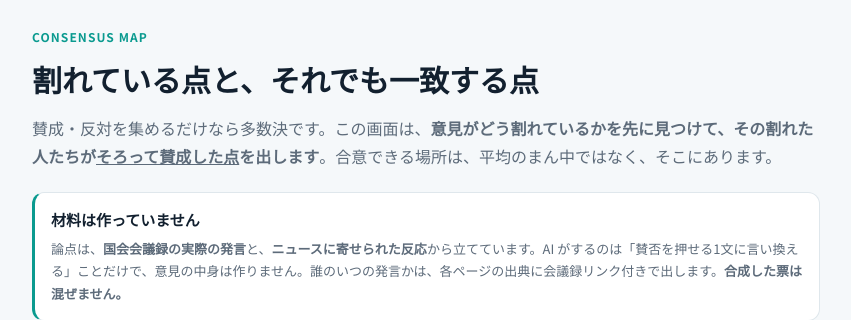
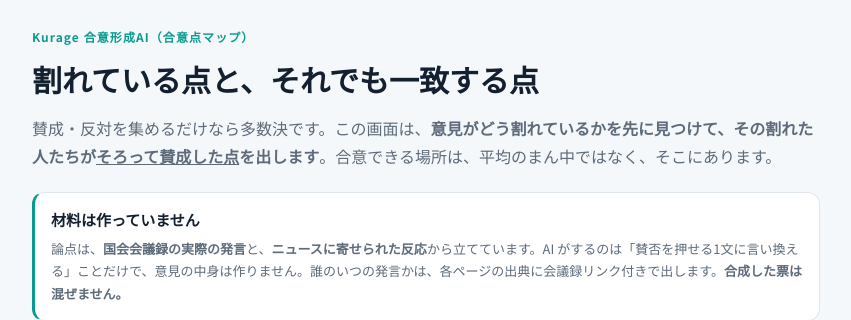
Before and after one commit to katsushi2441/kconsensus, a FastAPI app: page / in a window 1280 px wide. Shown: the top 320 px of the page, without its empty margins (214-1065 px from the left). Run offline with FastAPI, Linux system fonts and the light colour scheme; data that the repository does not hold is empty.

Commit message:
表示名を「Kurage 合意形成AI（合意点マップ）」に（しばらく旧名を括弧で残す）
Co-Authored-By: Claude Opus 5.5 <noreply@anthropic.com>

```diff
--- a/app/main.py
+++ b/app/main.py
@@ -1,5 +1,5 @@
 #!/usr/bin/env python3
-"""Kurage 合意点マップ — 賛否を集めて、意見の割れ方と、それでも一致する点を出す。
+"""Kurage 合意形成AI（合意点マップ） — 賛否を集めて、意見の割れ方と、それでも一致する点を出す。
 
 Pol.is がやっている「合意点の発見」を自前で実装したもの（本体は AGPL-3.0 なので
 fork せず、同じ筋を MIT で書いた。計算は app/polis.py）。
@@ -25,7 +25,7 @@ from .store import connect, init_db
 
 HERE = Path(__file__).resolve().parent
 PUBLIC = os.environ.get("KCONSENSUS_PUBLIC_BASE", "https://kurage.exbridge.jp/kconsensus.php/")
-app = FastAPI(title="Kurage 合意点マップ")
+app = FastAPI(title="Kurage 合意形成AI（合意点マップ）")
 init_db()
 
 
--- a/app/templates/index.html
+++ b/app/templates/index.html
@@ -3,7 +3,7 @@
 <head>
 <meta charset="utf-8">
 <meta name="viewport" content="width=device-width,initial-scale=1">
-<title>Kurage 合意点マップ — 割れている点と、それでも一致する点を出す</title>
+<title>Kurage 合意形成AI（合意点マップ） — 割れている点と、それでも一致する点を出す</title>
 <meta name="description" content="国会の実発言とニュースへの反応から論点を立て、賛否を集めて、意見のグループと合意点を出します。Pol.is と同じ筋の計算を自前で実装しています。">
 <link rel="preconnect" href="https://fonts.googleapis.com">
 <link href="https://fonts.googleapis.com/css2?family=Noto+Sans+JP:wght@400;700;900&display=swap" rel="stylesheet">
@@ -11,7 +11,7 @@
 </head>
 <body>
 <div class="wrap">
-<p class="kick">CONSENSUS MAP</p>
+<p class="kick">Kurage 合意形成AI（合意点マップ）</p>
 <h1>割れている点と、それでも一致する点</h1>
 <p class="lead">賛成・反対を集めるだけなら多数決です。この画面は、<b>意見がどう割れているかを先に見つけて、その割れた人たちが<u>そろって賛成した点</u>を出します</b>。合意できる場所は、平均のまん中ではなく、そこにあります。</p>
 
--- a/app/templates/topic.html
+++ b/app/templates/topic.html
@@ -3,7 +3,7 @@
 <head>
 <meta charset="utf-8">
 <meta name="viewport" content="width=device-width,initial-scale=1">
-<title>合意点マップ｜賛否を押すと、意見の割れ方と一致点が見えます</title>
+<title>合意形成AI（合意点マップ）｜賛否を押すと、意見の割れ方と一致点が見えます</title>
 <meta name="description" content="国会の実発言とニュースへの反応から立てた論点に、賛成・反対を押していく画面です。票が集まると、意見のグループと、立場が違っても一致する点が出ます。">
 <link rel="preconnect" href="https://fonts.googleapis.com">
 <link href="https://fonts.googleapis.com/css2?family=Noto+Sans+JP:wght@400;700;900&display=swap" rel="stylesheet">
@@ -11,8 +11,8 @@
 </head>
 <body>
 <div class="wrap">
-<p class="crumb"><a href="../../">Kurage 合意点マップ</a> ／ <span id="cr">…</span></p>
-<p class="kick">CONSENSUS MAP</p>
+<p class="crumb"><a href="../../">Kurage 合意形成AI（合意点マップ）</a> ／ <span id="cr">…</span></p>
+<p class="kick">Kurage 合意形成AI（合意点マップ）</p>
 <h1 id="name">…</h1>
 <p class="lead" id="lead"></p>
 
```
Also changed, not shown: README.md, 1 other file.
